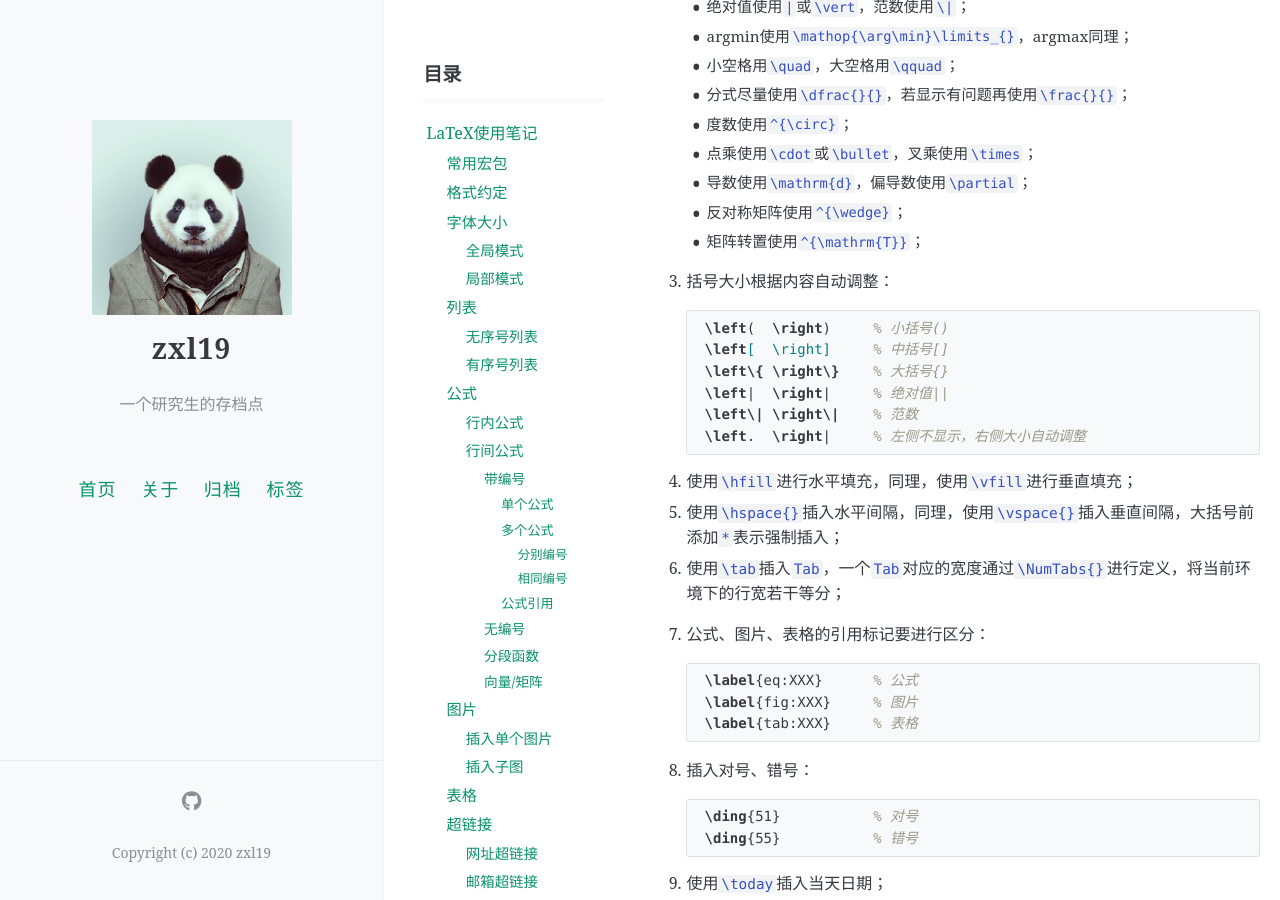
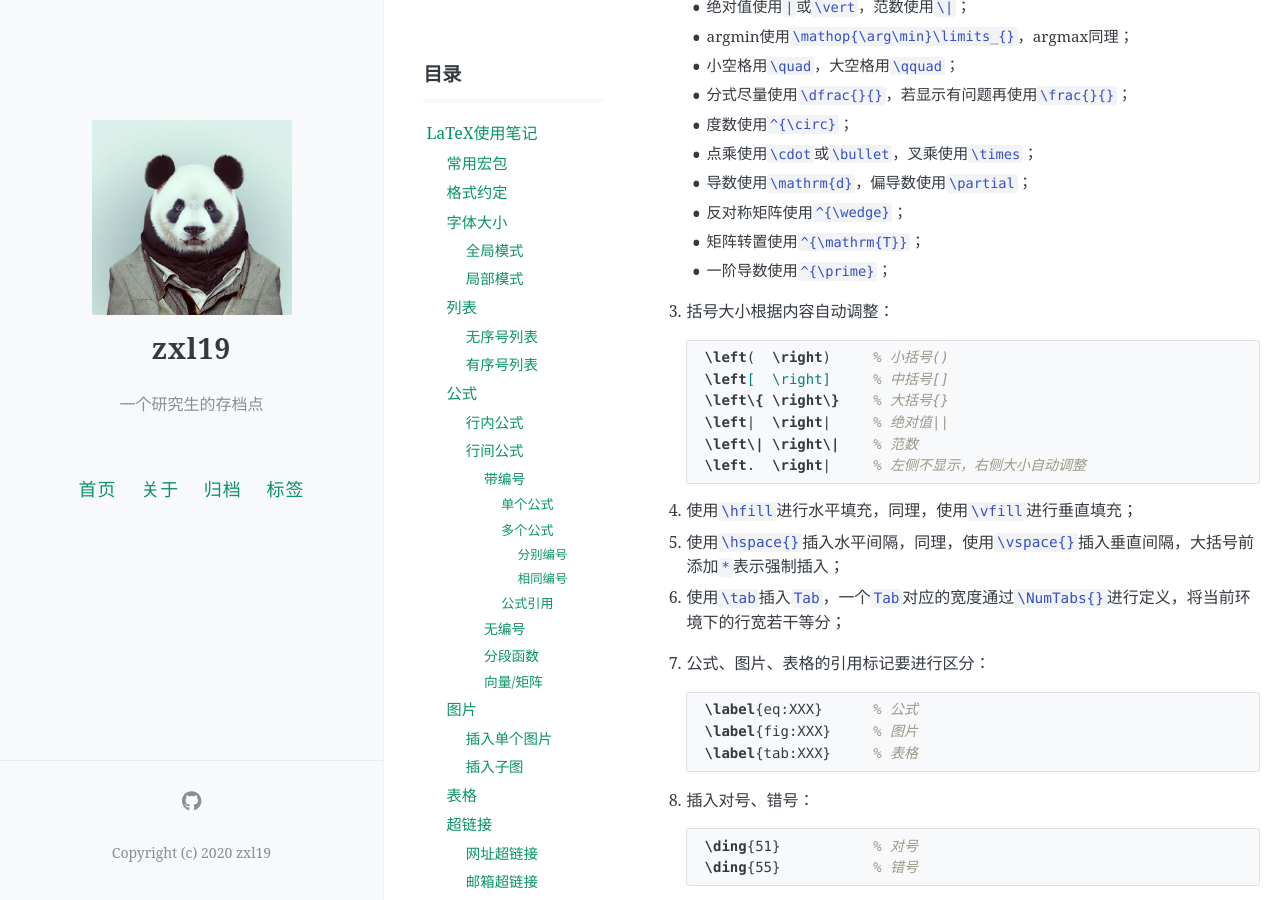
Before and after one commit to zxl19/zxl19.github.io, a Jekyll site: the page built from _posts/2021-03-29-latex-note.md, in a window 1280 px wide and 900 px high, scrolled down 1789 px. Built offline with Jekyll 4.4.1, drawn with Linux system fonts in a browser that asks for light colours; formulas are drawn with MathJax 3; comment, search, counter and statistics services are not loaded.

Commit message:
Update 2021-03-29-latex-note.md

```diff
--- a/_posts/2021-03-29-latex-note.md
+++ b/_posts/2021-03-29-latex-note.md
@@ -80,6 +80,7 @@ pinned: true
     - 导数使用`\mathrm{d}`，偏导数使用`\partial`；
     - 反对称矩阵使用`^{\wedge}`；
     - 矩阵转置使用`^{\mathrm{T}}`；
+    - 一阶导数使用`^{\prime}`；
 
 3. 括号大小根据内容自动调整：
 
@@ -724,30 +725,31 @@ TODO：单独整理。
 4. [LaTex教程【中文字幕】LaTeX by Michelle Krummel-bilibili](https://www.bilibili.com/video/BV1hK41157GG)
 5. [argmin&argmax-CSDN博客](https://blog.csdn.net/SunshineSki/article/details/87893347)
 6. [矩阵转置-知乎](https://zhuanlan.zhihu.com/p/27490955)
-7. [长竖线-知乎](https://www.zhihu.com/question/35119859/answer/61268787)
-8. [\tab-Stack Exchange](https://tex.stackexchange.com/questions/198432/using-the-tab-command)
-9. [对号&错号-Stack Exchange](https://tex.stackexchange.com/questions/42619/x-mark-to-match-checkmark)
-10. [LaTeX页面设置-冬日暖阳的文章-知乎](https://zhuanlan.zhihu.com/p/360188228)
-11. [空格-Stack Exchange](https://tex.stackexchange.com/questions/31091/space-after-latex-commands)
-12. [音调1-CSDN博客](https://blog.csdn.net/xin_yu_xin/article/details/26467751)
-13. [音调2-知乎](https://zhuanlan.zhihu.com/p/75828544)
-14. [音调3-CSDN博客](https://blog.csdn.net/jianti9962/article/details/114481366)
-15. [字体大小-简书](https://www.jianshu.com/p/ad400d7fe885)
-16. [列表-CSDN博客](https://blog.csdn.net/HugoChen_cs/article/details/105189541)
-17. [公式1-简书](https://www.jianshu.com/p/97ec8a3739f6)
-18. [公式2-CSDN博客](https://blog.csdn.net/Strive_For_Future/article/details/118609968)
-19. [图片1-CSDN博客](https://blog.csdn.net/qq_38526623/article/details/103737589)
-20. [图片2-CSDN博客](https://blog.csdn.net/LeonSUST/article/details/89332744)
-21. [单元格换行-CSDN博客](https://blog.csdn.net/robertchenguangzhi/article/details/48916319)
-22. [\cline-CSDN博客](https://blog.csdn.net/huancaoo/article/details/113106636)
-23. [\multirow-CSDN博客](https://blog.csdn.net/robert_chen1988/article/details/80861246)
-24. [超链接-CSDN博客](https://blog.csdn.net/OOFFrankDura/article/details/90600855)
-25. [代码块1-Overleaf](https://www.overleaf.com/learn/latex/Code_listing)
-26. [代码块2-CSDN博客](https://blog.csdn.net/RobertChenGuangzhi/article/details/45126785)
-27. [脚注-LaTeX 工作室](https://www.latexstudio.net/archives/51620.html)
-28. [参考文献1-知乎](https://zhuanlan.zhihu.com/p/265479955)
-29. [参考文献2-知乎](https://zhuanlan.zhihu.com/p/114733612)
-30. [参考文献3-Stack Exchange](https://tex.stackexchange.com/questions/99615/backref-package-for-page-reference)
-31. [参考文献4-CSDN博客](https://blog.csdn.net/xovee/article/details/109715706)
-32. [参考文献5-CSDN博客](https://blog.csdn.net/xovee/article/details/109896563)
-33. [LaTeX公式转Word公式-简书](https://www.jianshu.com/p/0947ebcfc42e)
+7. [\prime-CSDN博客](https://blog.csdn.net/yq_forever/article/details/109029875)
+8. [长竖线-知乎](https://www.zhihu.com/question/35119859/answer/61268787)
+9. [\tab-Stack Exchange](https://tex.stackexchange.com/questions/198432/using-the-tab-command)
+10. [对号&错号-Stack Exchange](https://tex.stackexchange.com/questions/42619/x-mark-to-match-checkmark)
+11. [LaTeX页面设置-冬日暖阳的文章-知乎](https://zhuanlan.zhihu.com/p/360188228)
+12. [空格-Stack Exchange](https://tex.stackexchange.com/questions/31091/space-after-latex-commands)
+13. [音调1-CSDN博客](https://blog.csdn.net/xin_yu_xin/article/details/26467751)
+14. [音调2-知乎](https://zhuanlan.zhihu.com/p/75828544)
+15. [音调3-CSDN博客](https://blog.csdn.net/jianti9962/article/details/114481366)
+16. [字体大小-简书](https://www.jianshu.com/p/ad400d7fe885)
+17. [列表-CSDN博客](https://blog.csdn.net/HugoChen_cs/article/details/105189541)
+18. [公式1-简书](https://www.jianshu.com/p/97ec8a3739f6)
+19. [公式2-CSDN博客](https://blog.csdn.net/Strive_For_Future/article/details/118609968)
+20. [图片1-CSDN博客](https://blog.csdn.net/qq_38526623/article/details/103737589)
+21. [图片2-CSDN博客](https://blog.csdn.net/LeonSUST/article/details/89332744)
+22. [单元格换行-CSDN博客](https://blog.csdn.net/robertchenguangzhi/article/details/48916319)
+23. [\cline-CSDN博客](https://blog.csdn.net/huancaoo/article/details/113106636)
+24. [\multirow-CSDN博客](https://blog.csdn.net/robert_chen1988/article/details/80861246)
+25. [超链接-CSDN博客](https://blog.csdn.net/OOFFrankDura/article/details/90600855)
+26. [代码块1-Overleaf](https://www.overleaf.com/learn/latex/Code_listing)
+27. [代码块2-CSDN博客](https://blog.csdn.net/RobertChenGuangzhi/article/details/45126785)
+28. [脚注-LaTeX 工作室](https://www.latexstudio.net/archives/51620.html)
+29. [参考文献1-知乎](https://zhuanlan.zhihu.com/p/265479955)
+30. [参考文献2-知乎](https://zhuanlan.zhihu.com/p/114733612)
+31. [参考文献3-Stack Exchange](https://tex.stackexchange.com/questions/99615/backref-package-for-page-reference)
+32. [参考文献4-CSDN博客](https://blog.csdn.net/xovee/article/details/109715706)
+33. [参考文献5-CSDN博客](https://blog.csdn.net/xovee/article/details/109896563)
+34. [LaTeX公式转Word公式-简书](https://www.jianshu.com/p/0947ebcfc42e)
```
